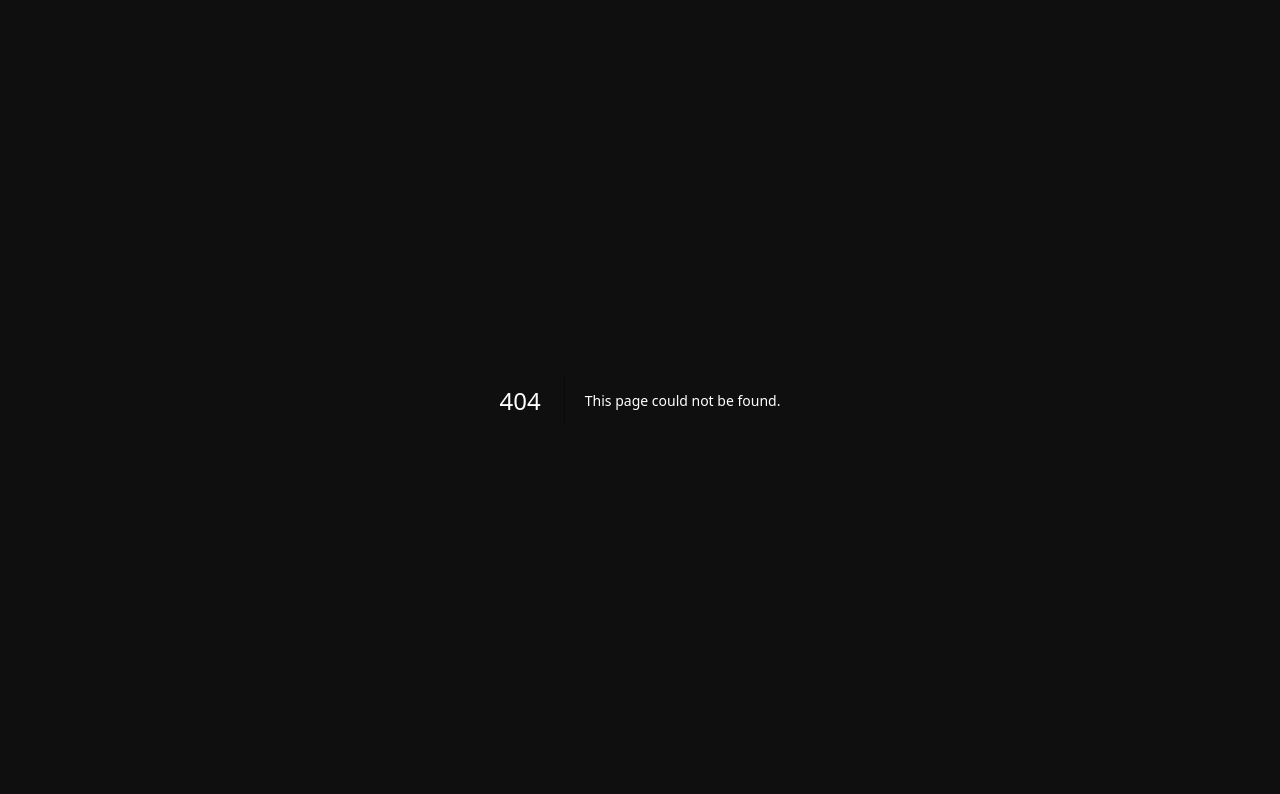
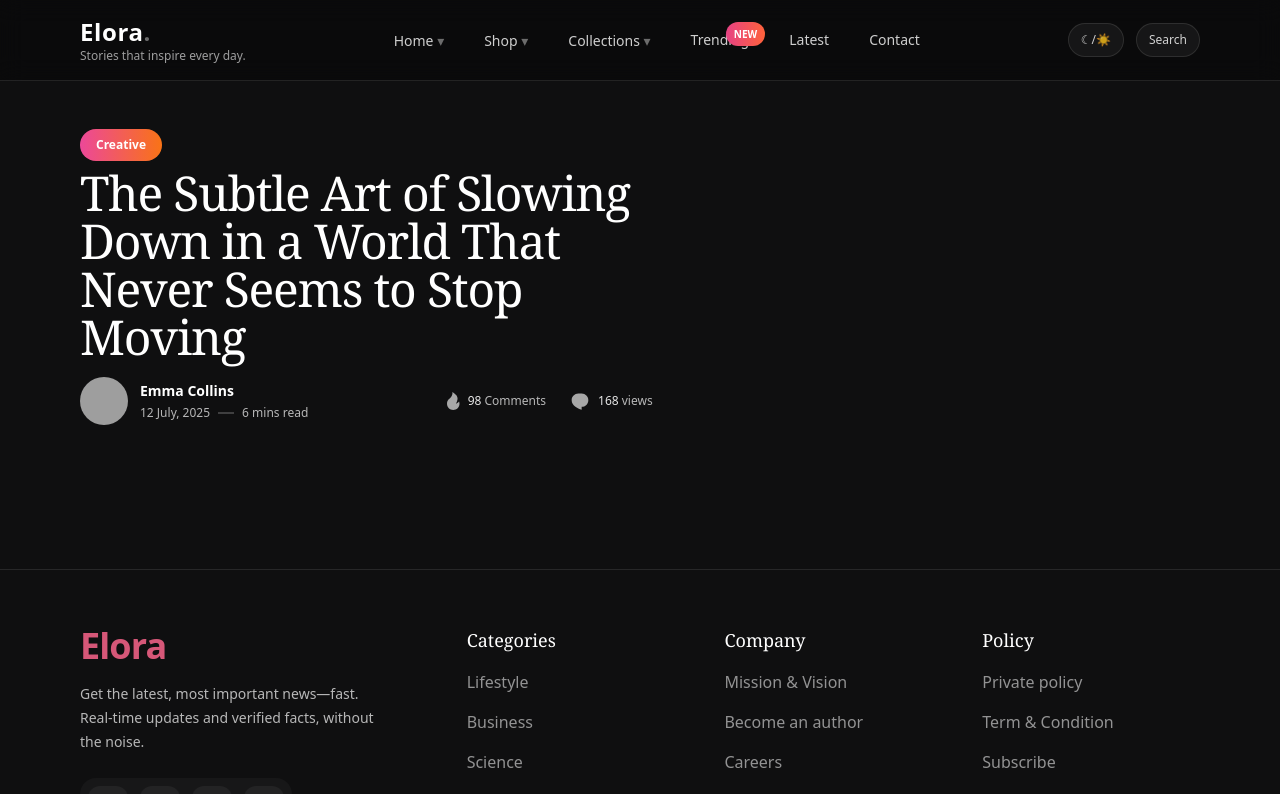
Before and after one commit to trgnhia/Blog-FullStack, a Next.js app in the folder clone-ui-2/: page /blogs/1 in a window 1280 px wide. Before the commit this address had no page. Shown: the top 794 px of the page. Built offline with nearby package versions, Linux system fonts and the light colour scheme; grey boxes are pictures that could not be loaded.

Commit message:
create blog detail page

```diff
--- /dev/null
+++ b/clone-ui-2/src/app/blogs/[slug]/page.tsx
@@ -0,0 +1,34 @@
+import HeaderShell from "@/components/layout/HeaderShell";
+import Container from "@/components/ui/Container";
+import PostHeader from "@/components/blog_detail/PostHeader";
+import Footer from "@/components/category/Footer";
+export default function BlogDetailPage() {
+  return (
+    <>
+      <HeaderShell />
+      <main className="pb-20">
+        <Container>
+          <div className="grid grid-cols-12 gap-10 pt-6">
+            {/* LEFT content */}
+            <div className="col-span-12 lg:col-span-7 lg:pr-10">
+              <PostHeader
+                category="Creative"
+                title="The Subtle Art of Slowing Down in a World That Never Seems to Stop Moving"
+                authorName="Emma Collins"
+                authorAvatar="/uploads/blogImages/author.jpg"
+                dateText="12 July, 2025"
+                readTime="6 mins read"
+                commentsCount={98}
+                viewsCount={168}
+              />
+            </div>
+
+            {/* RIGHT coverImage sẽ làm sau */}
+            <div className="col-span-12 lg:col-span-5" />
+          </div>
+        </Container>
+      </main>
+      <Footer />
+    </>
+  );
+}
--- /dev/null
+++ b/clone-ui-2/src/components/blog_detail/PostHeader.tsx
@@ -0,0 +1,114 @@
+// src/components/detail_blog/PostHeader.tsx
+import Link from "next/link";
+
+type Props = {
+  category: string;
+  title: string;
+
+  authorName: string;
+  authorAvatar: string;
+
+  dateText: string;
+  readTime: string;
+
+  commentsCount?: number;
+  viewsCount?: number;
+};
+
+export default function PostHeader({
+  category,
+  title,
+  authorName,
+  authorAvatar,
+  dateText,
+  readTime,
+  commentsCount = 98,
+  viewsCount = 168,
+}: Props) {
+  return (
+    <section className="pt-6">
+      {/* Category badge + Title */}
+      <div className="flex flex-wrap items-center gap-2">
+        <span className="inline-flex rounded-full bg-gradient-to-r from-pink-500 to-orange-500 px-4 py-2 text-xs font-semibold text-white">
+          {category}
+        </span>
+
+        <h1 className="w-full pr-0 font-serif text-4xl leading-tight tracking-tight text-white md:text-5xl md:pr-10">
+          {title}
+        </h1>
+      </div>
+
+      {/* Meta row */}
+      <div className="mt-4 flex flex-wrap items-center justify-between gap-4">
+        {/* Left: author */}
+        <div className="flex flex-wrap items-center gap-3">
+          <Link href="#" className="flex items-center gap-2">
+            <img
+              src={authorAvatar}
+              alt={authorName}
+              className="h-12 w-12 rounded-full object-cover"
+            />
+          </Link>
+
+          <div className="text-left">
+            <Link
+              href="#"
+              className="block text-sm font-semibold text-white hover:underline"
+            >
+              {authorName}
+            </Link>
+
+            <div className="mt-1 flex items-center gap-2 text-xs text-white/70">
+              <span>{dateText}</span>
+              <span className="h-[2px] w-4 bg-white/20" />
+              <span>{readTime}</span>
+            </div>
+          </div>
+        </div>
+
+        {/* Right: comments + views */}
+        <div className="flex items-center gap-6 text-xs text-white/70 md:pr-6">
+          <a href="#comments" className="flex items-center gap-2 hover:text-white">
+            {/* flame icon */}
+            <svg
+              width="13"
+              height="18"
+              viewBox="0 0 13 18"
+              fill="none"
+              xmlns="http://www.w3.org/2000/svg"
+              className="opacity-90"
+            >
+              <path
+                d="M6.25 17.9167C9.70175 17.9167 12.5 15.1184 12.5 11.6667C12.5 10.9454 12.3081 10.2527 12.0833 9.608C10.6944 10.9804 9.63892 11.6667 8.91667 11.6667C12.2462 5.83333 10.4167 3.33333 5.41667 0C5.83333 4.16626 3.08669 6.06146 1.96816 7.11383C0.75655 8.25375 0 9.87183 0 11.6667C0 15.1184 2.79822 17.9167 6.25 17.9167Z"
+                fill="currentColor"
+              />
+            </svg>
+            <span>
+              <span className="text-white/90">{commentsCount}</span> Comments
+            </span>
+          </a>
+
+          <span className="flex items-center gap-2">
+            {/* chat/views icon */}
+            <svg
+              width="20"
+              height="20"
+              viewBox="0 0 20 20"
+              fill="none"
+              xmlns="http://www.w3.org/2000/svg"
+              className="opacity-90"
+            >
+              <path
+                d="M8.33329 2.5H11.6666C15.3485 2.5 18.3333 5.48477 18.3333 9.16667C18.3333 12.8486 15.3485 15.8333 11.6666 15.8333V18.75C7.49996 17.0833 1.66663 14.5833 1.66663 9.16667C1.66663 5.48477 4.65139 2.5 8.33329 2.5Z"
+                fill="currentColor"
+              />
+            </svg>
+            <span>
+              <span className="text-white/90">{viewsCount}</span> views
+            </span>
+          </span>
+        </div>
+      </div>
+    </section>
+  );
+}
--- a/clone-ui-2/src/components/home/PostCard.tsx
+++ b/clone-ui-2/src/components/home/PostCard.tsx
@@ -1,5 +1,5 @@
 import Image from "next/image";
-
+import Link from "next/link";
 type PostCardProps = {
   title: string;
   description: string;
@@ -20,8 +20,8 @@ export default function PostCard({
   return (
     <article className="relative">
       {/* Image */}
-      <a
-        href="#"
+      <Link
+        href="blogs/1"
         className="group block overflow-hidden rounded-[28px] bg-white/5"
       >
         <div className="relative aspect-[684/524] w-full">
@@ -46,14 +46,14 @@ export default function PostCard({
           <div className="h-10 w-10 rounded-full border border-white/20 bg-white/10" />
           <div className="h-10 w-10 rounded-full border border-white/20 bg-white/10" />
         </div>
-      </a>
+      </Link>
 
       {/* Content */}
       <div className="mt-5">
         <h4 className="font-serif text-[28px] leading-tight text-white">
-          <a href="#" className="hover:underline">
+          <Link href="blogs/1" className="hover:underline">
             {title}
-          </a>
+          </Link>
         </h4>
 
         <p className="mt-3 text-[15px] leading-relaxed text-white/80">
```
Also changed, not shown: clone-ui-2/src/components/ActiveSliderCard.tsx (added, +12 -0 lines), clone-ui-2/src/app/blogs/page.tsx (deleted).
